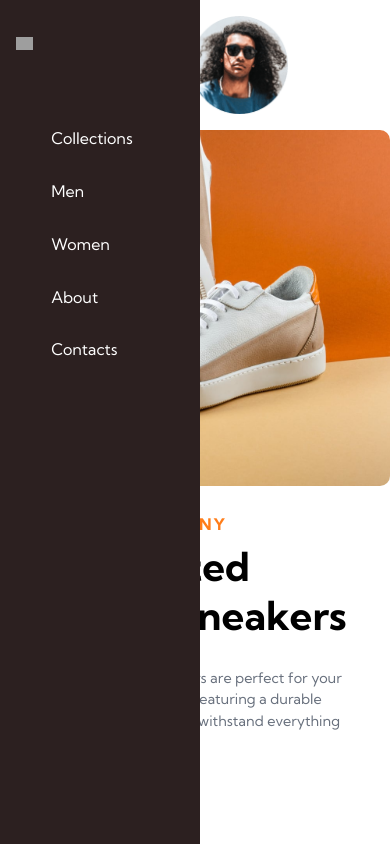
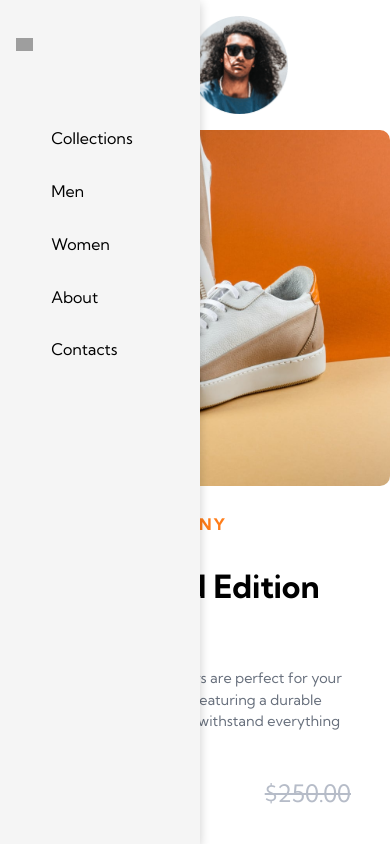
Before and after one commit to GeekkyCoder/product-page, a React (Vite) app: page / in a window 390 px wide. Shown: the top 844 px of the page. Built offline with nearby package versions, Linux system fonts and the light colour scheme; grey boxes are pictures that could not be loaded.

Commit message:
added UI Improvements

```diff
--- a/src/App.css
+++ b/src/App.css
@@ -107,7 +107,7 @@ header {
 
   .menu {
     display: block;
-    top: 4%;
+    margin-top: 1.2em;
   }
 
   .cart-img {
@@ -129,8 +129,9 @@ header {
     position: absolute;
     left: 0;
     min-height: 100vh;
-    background: #2c2020;
+    background-color: whitesmoke;
     transform: translateX(-100%);
+    box-shadow: 0 3px 10px rgb(0 0 0 / 0.2);
     transition: transform 1s ease 0s;
   }
 
@@ -142,6 +143,11 @@ header {
     margin-top: 5em;
     min-height: 50vh;
     padding: 2em;
+  }
+
+  .nav-list {
+    font-size: 1rem;
+    color: black;
   }
 }
 
@@ -289,11 +295,29 @@ img {
   cursor: pointer;
 }
 
+.count-para {
+  position: absolute;
+  right: 21%;
+  color: hsl(20, 90%, 55%);
+  font-weight: bold;
+  top: 6%;
+  font-size: 0.7rem;
+}
+
 @media (max-width: 700px) {
   .flex {
     margin: 0;
     flex-direction: column;
     padding-bottom: 2em;
+  }
+
+  nav {
+    z-index: 999;
+  }
+
+  .menu {
+    margin-top: 1.2em;
+    z-index: 1000;
   }
 
   .line {
@@ -305,17 +329,13 @@ img {
     min-height: 35vh;
   }
 
-  .nav-list {
-    font-size: 1rem;
-    color: hsl(0, 0%, 100%);
-  }
-
   .main-product {
     width: 100%;
   }
 
   .main-product-image img {
     border-radius: 0;
+    border: 0;
   }
 
   .main-product .small-images {
@@ -325,10 +345,27 @@ img {
   .main-info {
     width: 100%;
     padding: 0 2em;
+    position: relative;
+    z-index: 970;
+  }
+
+  .main-info .product-title {
+    font-size: 2rem;
+    margin-top: 1em;
+  }
+  .price-before {
+    position: absolute;
+    right: 10%;
+    margin-top: -1.5em;
+    font-size: 1.5rem;
   }
 
   .main-cart {
     flex-direction: column;
+  }
+
+  .icons-container {
+    margin-top: 1em;
   }
 
   .icons-container,
@@ -343,6 +380,28 @@ img {
   .cart-btn {
     margin-top: 2em;
   }
+
+  .cart-container {
+    width: 70%;
+    margin: 0 auto;
+  }
+  .price-container {
+    width: 50%;
+  }
+
+  .count-para {
+    top: 2%;
+    font-size: 1.2rem;
+    right: 36%;
+  }
+
+  .price {
+    font-size: 1.8rem;
+  }
+
+  .discount-price {
+    font-size: 1.2rem;
+  }
 }
 
 /* Cart  */
@@ -351,20 +410,10 @@ img {
   right: 16%;
   top: 14%;
   background-color: hsl(0, 0%, 100%);
-  box-shadow: #2c2020;
   width: 250px;
   border-radius: 10px;
   padding: 1em;
   box-shadow: 0 3px 10px rgb(0 0 0 / 0.2);
-}
-
-.count-para {
-  position: absolute;
-  right: 21%;
-  color: hsl(20, 90%, 55%);
-  font-weight: bold;
-  top: 5%;
-  font-size: 0.7rem;
 }
 
 .cart-item {
@@ -438,10 +487,3 @@ img {
   font-weight: bold;
   text-align: center;
 }
-
-@media (max-width: 700px) {
-  .cart-container {
-    width: 70%;
-    margin: 0 auto;
-  }
-}
--- a/src/components/Context.jsx
+++ b/src/components/Context.jsx
@@ -4,33 +4,35 @@ const Context = createContext();
 
 function ContextProvider(props) {
   const [open, setIsOpen] = useState(false);
-  const [cartItems,setCartItems] = useState([])
-  const[isCartClicked,setIsCartClicked] = useState(false)
-  const [count,setCount] = useState(0)
+  const [isCartClicked, setIsCartClicked] = useState(false);
+  const [count, setCount] = useState(0);
+  const [imgState, setImageState] = useState(
+    "/src/images/products/image-product-1.jpg"
+  );
 
   function handleClick() {
     setIsOpen((prevIsOpen) => !prevIsOpen);
   }
 
-  function incrementCount(){
-    setCount(prevCount=> prevCount + 1)
+  function incrementCount() {
+    setCount((prevCount) => prevCount + 1);
   }
 
-  function decrementCount(){
-    if(count<=0) {
-      setCount(0)
-    }else{
-    setCount(prevCount=> prevCount - 1)
+  function decrementCount() {
+    if (count <= 0) {
+      setCount(0);
+    } else {
+      setCount((prevCount) => prevCount - 1);
     }
   }
 
-  function handleCartClick(){
-    setIsCartClicked(prevState=> !prevState)
+  function handleCartClick() {
+    setIsCartClicked((prevState) => !prevState);
   }
 
   return (
-    <Context.Provider value={
-      {
+    <Context.Provider
+      value={{
         handleClick,
         open,
         count,
@@ -38,8 +40,10 @@ function ContextProvider(props) {
         decrementCount,
         isCartClicked,
         handleCartClick,
-         }
-      }>
+        imgState,
+        setImageState,
+      }}
+    >
       {props.children}
     </Context.Provider>
   );
--- a/src/components/Main.jsx
+++ b/src/components/Main.jsx
@@ -1,4 +1,4 @@
-import React,{useContext} from "react";
+import React, { useContext } from "react";
 import productImg from "../images/products/image-product-1.jpg";
 import minusIcon from "../images/icons/icon-minus.png";
 import plusIcon from "../images/icons/icon-plus.png";
@@ -9,24 +9,47 @@ import product4 from "../images/products/image-product-4.jpg";
 import { Context } from "./Context";
 
 export default function Main() {
-  const {count,incrementCount,decrementCount} = useContext(Context)
+  const { count, incrementCount, decrementCount, imgState, setImageState } =
+    useContext(Context);
+
+  function handleImageClick(e) {
+    const imgSrc = e.target.getAttribute("src");
+    setImageState(imgSrc);
+  }
 
   const mainProductStyles = {
     borderRadius: "10px",
     height: "356px",
     objectFit: "cover",
   };
+
   return (
     <div className="wrapper flex">
       <div className="main-product">
         <div className="main-product-image">
-          <img style={mainProductStyles} src={productImg} alt="producut-1" />
+          <img style={mainProductStyles} src={imgState} alt="producut-1" />
         </div>
         <div className="small-images">
-          <img src={product1} alt="product-1" />
-          <img src={product2} alt="product-2" />
-          <img src={product3} alt="product-3" />
-          <img src={product4} alt="product-4" />
+          <img
+            onClick={(e) => handleImageClick(e)}
+            src={product1}
+            alt="product-1"
+          />
+          <img
+            onClick={(e) => handleImageClick(e)}
+            src={product2}
+            alt="product-2"
+          />
+          <img
+            onClick={(e) => handleImageClick(e)}
+            src={product3}
+            alt="product-3"
+          />
+          <img
+            onClick={(e) => handleImageClick(e)}
+            src={product4}
+            alt="product-4"
+          />
         </div>
       </div>
       <div className="main-info">
@@ -45,7 +68,12 @@ export default function Main() {
         <div className="main-cart">
           <div className="icons-container">
             <div className="minus">
-              <img onClick={decrementCount} className="minus-icon" src={minusIcon} alt="minus-icon" />
+              <img
+                onClick={decrementCount}
+                className="minus-icon"
+                src={minusIcon}
+                alt="minus-icon"
+              />
             </div>
             <p
               style={{ margin: "0", fontWeight: "bold" }}
@@ -54,7 +82,12 @@ export default function Main() {
               {count}
             </p>
             <div className="plus">
-              <img onClick={incrementCount} className="plus-icon" src={plusIcon} alt="plus-icon" />
+              <img
+                onClick={incrementCount}
+                className="plus-icon"
+                src={plusIcon}
+                alt="plus-icon"
+              />
             </div>
           </div>
           <div className="btn-container">
```
Lines whose indentation alone changed are shown as unchanged.
